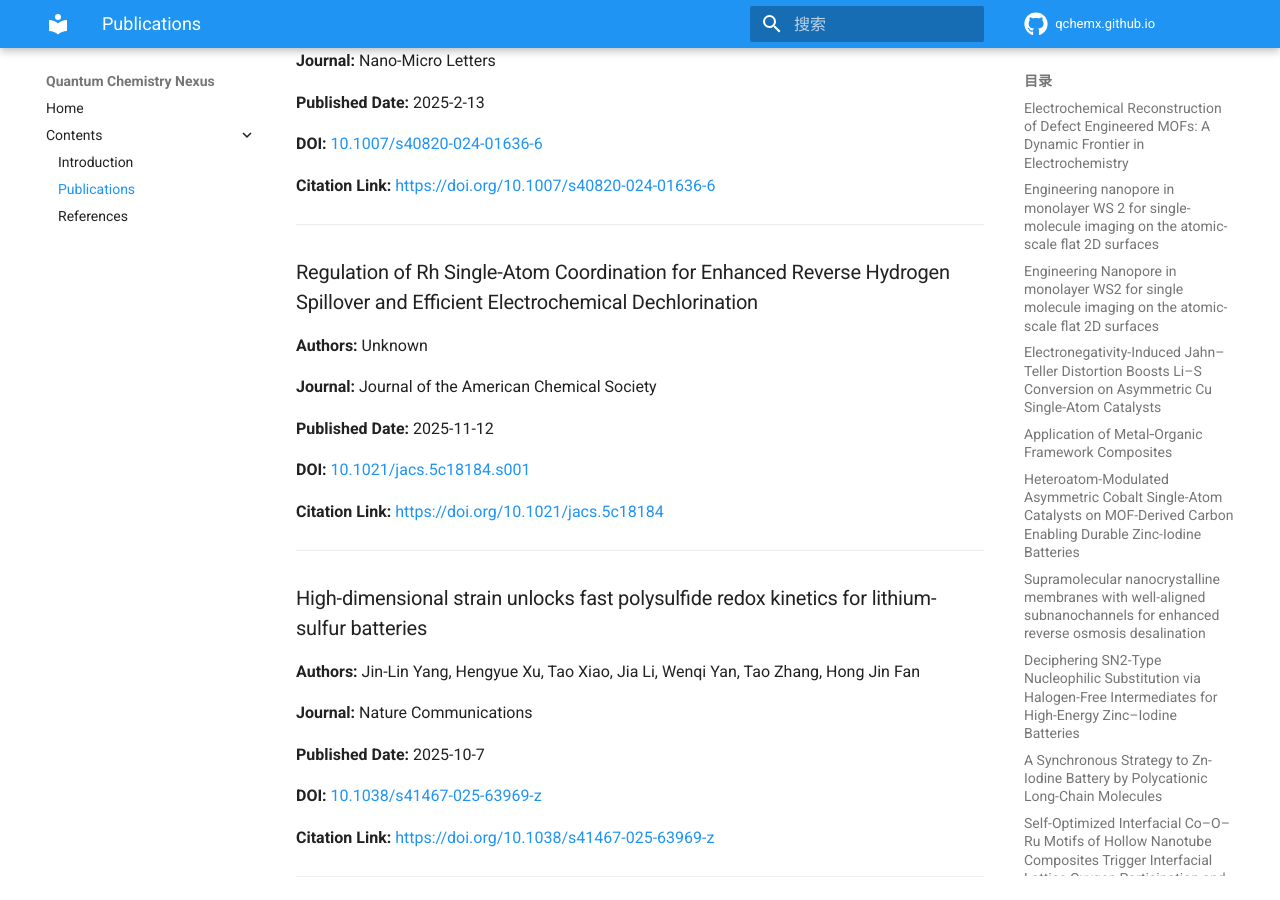
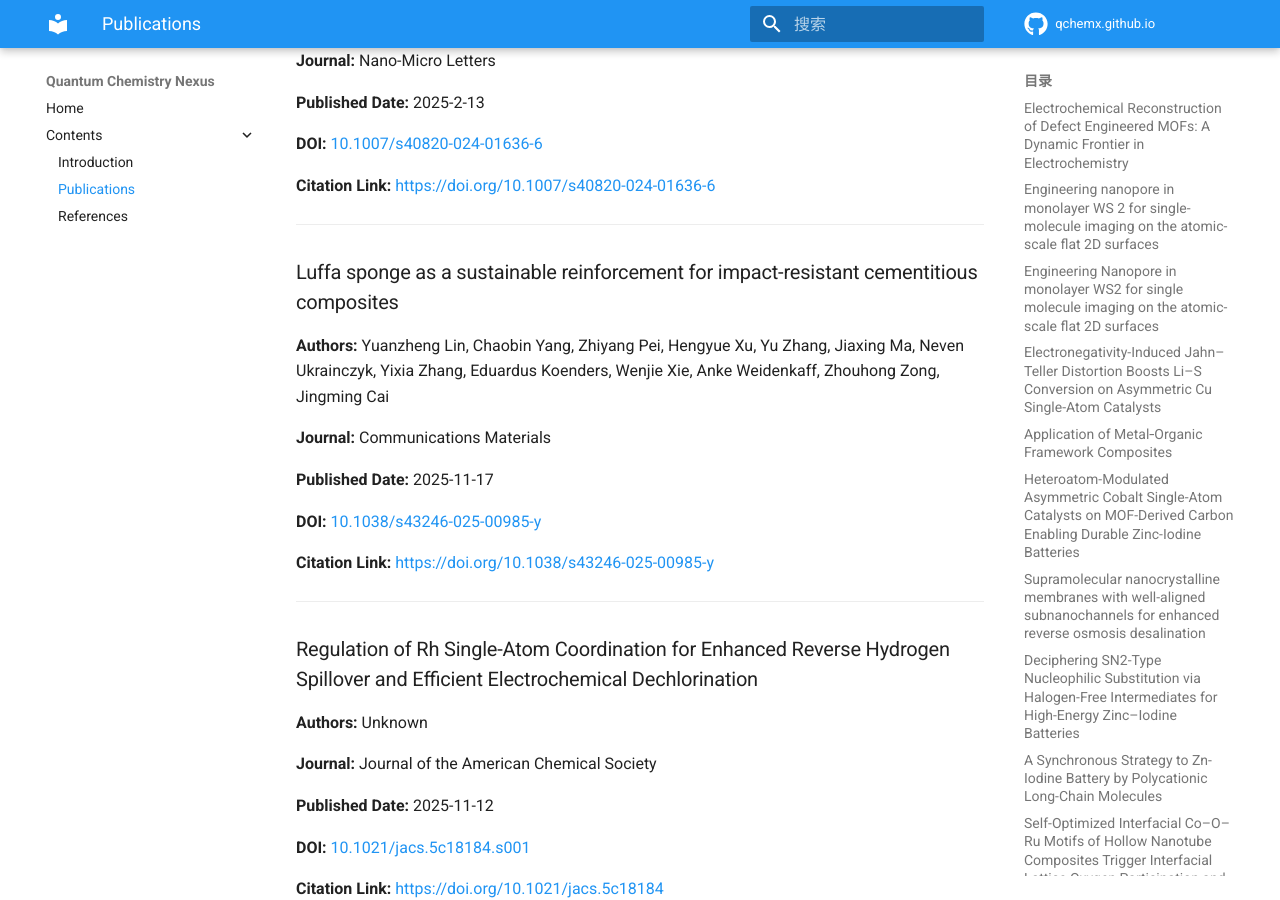
Before and after one commit to QChemX/qchemx.github.io, an MkDocs documentation site: the page built from docs/publications.md, in a window 1280 px wide and 900 px high, scrolled down 7227 px. Built offline with MkDocs 1.6.1 and Material for MkDocs 9.7.7, drawn with Linux system fonts in a browser that asks for light colours; comment, search, counter and statistics services are not loaded; some of the changed text lies outside the part shown.

Commit message:
[orcid sync] Update publications

```diff
--- a/docs/publications.md
+++ b/docs/publications.md
@@ -337,6 +337,22 @@ This page was generated automatically.
 **DOI:** [10.1007/s40820-024-01636-6](https://doi.org/10.1007/s40820-024-01636-6)
 
 **Citation Link:** [https://doi.org/10.1007/s40820-024-01636-6](https://doi.org/10.1007/s40820-024-01636-6)
+
+
+
+---
+
+### Luffa sponge as a sustainable reinforcement for impact-resistant cementitious composites
+
+**Authors:** Yuanzheng Lin, Chaobin Yang, Zhiyang Pei, Hengyue Xu, Yu Zhang, Jiaxing Ma, Neven Ukrainczyk, Yixia Zhang, Eduardus Koenders, Wenjie Xie, Anke Weidenkaff, Zhouhong Zong, Jingming Cai
+
+**Journal:** Communications Materials
+
+**Published Date:** 2025-11-17
+
+**DOI:** [10.1038/s43246-025-00985-y](https://doi.org/10.1038/s43246-025-00985-y)
+
+**Citation Link:** [https://doi.org/10.1038/s43246-025-00985-y](https://doi.org/10.1038/s43246-025-00985-y)
 
 
 
@@ -934,6 +950,22 @@ This page was generated automatically.
 
 ---
 
+### An atomically dispersed Pt/γ-Mo2N(O0.3) catalyst for hydrogen production via aqueous-phase reforming of methanol
+
+**Authors:** Paranjeet Lakhtaria, Jose Sousa, Paulo Ribeirinha, Werneri Huhtinen, Johan Tallgren, Adelio Mendes
+
+**Journal:** Green Chemistry
+
+**Published Date:** 2024
+
+**DOI:** [10.2139/ssrn.4876389](https://doi.org/10.2139/ssrn.4876389)
+
+**Citation Link:** [https://doi.org/10.1039/D5GC02092A](https://doi.org/10.1039/D5GC02092A)
+
+
+
+---
+
 ### A dynamically stable self-assembled CoFe (oxy)hydroxide-based nanocatalyst with boosted electrocatalytic performance for the oxygen-evolution reaction
 
 **Authors:** Ming Zhu, Hengyue Xu, Jie Dai, Daqin Guan, Zhiwei Hu, Sixuan She, Chien-Te Chen, Ran Ran, Wei Zhou, Zongping Shao
```
Also changed, not shown: other parts of docs/publications.md (+0 -16 lines).
